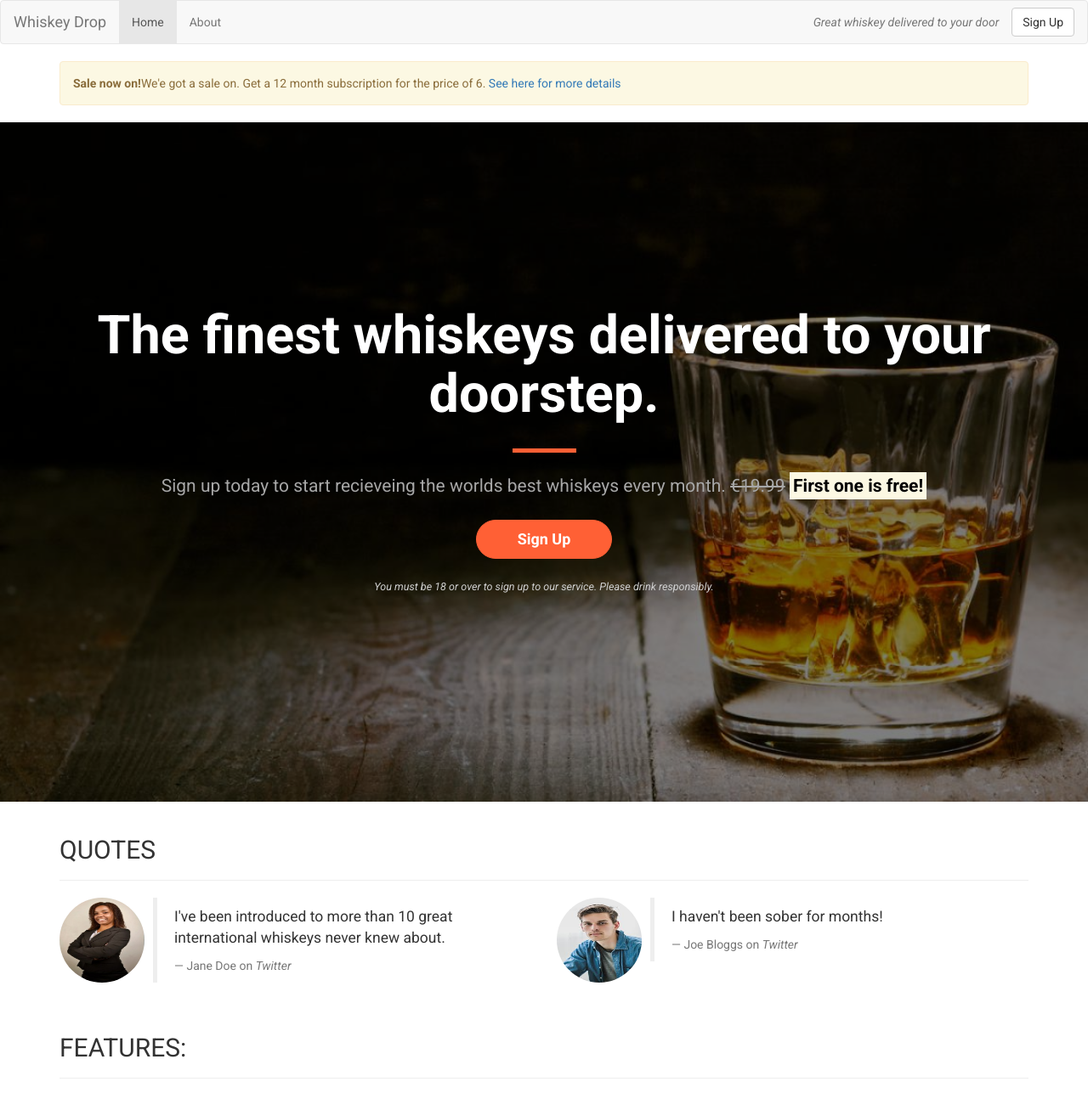
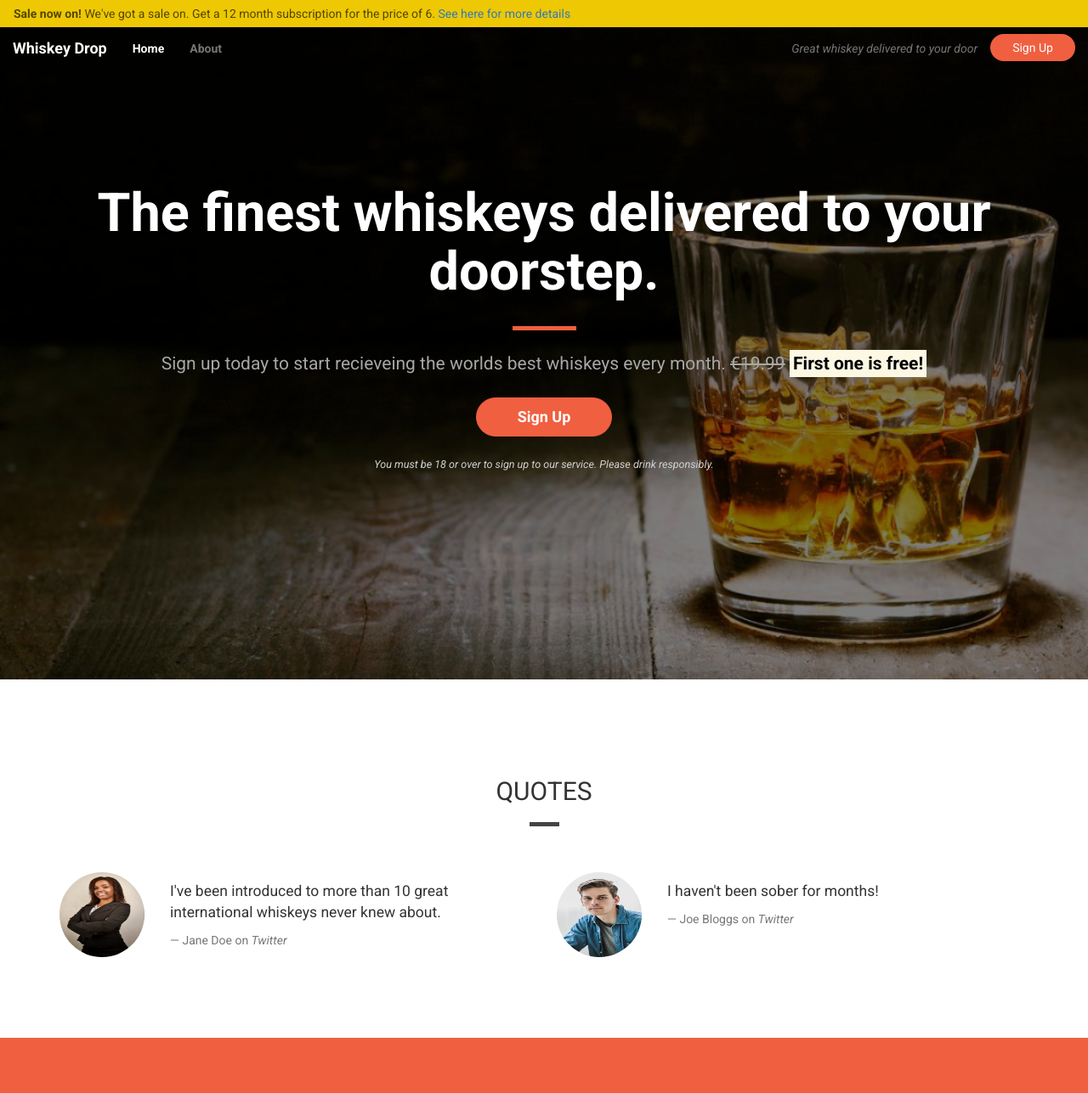
Before and after one commit to IanDoyle01/whiskey-drops-demo-site, a plain HTML site: page index.html in a window 1280 px wide. Shown: the top 1287 px of the page at 85% size. Drawn offline with nearby package versions, Linux system fonts and the light colour scheme.

Commit message:
Added custom CSS styling

```diff
--- a/css/style.css
+++ b/css/style.css
@@ -3,6 +3,15 @@ body {
 }
 
 /* -- Containers -- */
+
+.container-wrapper {
+
+}
+
+.container-wrapper--orange {
+    background-color: #f05f40;
+    color: white;
+}
 
 .alert-container {}
 
@@ -18,6 +27,7 @@ body {
     display: flex;
     align-items: center;
     position: relative;
+    justify-content: center;
 }
 
 .opaque-overlay {
@@ -29,10 +39,80 @@ body {
     background-color: rgba(0, 0, 0, 0.5)
 }
 
-.quotes-container {}
+.content-container {
+    padding-top: 75px;
+    padding-bottom: 75px;
+}
 
-.features-container {}
 
+/* -- Navbar -- */
+
+.navbar {
+    margin-bottom: 0;
+    position: absolute;
+    top: 0;
+    left: 0;
+    width: 100%;
+    z-index: 1;
+    background-color: transparent;
+    border: 0;
+}
+
+.navbar-default .navbar-collapse {
+    border-color: transparent;
+}
+
+.navbar-default .navbar-toggle {
+    border: 0;
+}
+
+.navbar-default .navbar-toggle:hover {
+    background-color: transparent;
+}
+
+.navbar-default .navbar-toggle .icon-bar {
+    background-color: white;
+}
+
+.navbar .navbar-brand {
+    font-weight: bold;
+    color: white;
+}
+
+.navbar .navbar-brand:hover{
+    color: white;
+}
+
+.navbar-default .navbar-nav a {
+    font-weight: bold;
+}
+
+.navbar-default .navbar-nav>.active>a,
+.navbar-default .navbar-nav>.active>a:focus,
+.navbar-default .navbar-nav>.active>a:hover {
+    color: white;
+    background: transparent;
+}
+
+.navbar-default .navbar-nav>li>a:focus,
+.navbar-default .navbar-nav>li>a:hover {
+    color: white;
+}
+
+.navbar-btn {
+    border: 0;
+    border-radius: 16px;
+    width: 100px;
+    background-color: #f05f40;
+    color: white;
+}
+
+.navbar-btn:hover {
+    background-color: #df4929;
+    border-color: #df4929;
+    color: white;
+
+}
 
 /* -- Jumbotron -- */
 
@@ -63,14 +143,19 @@ body {
     width: 75px;
     height: 5px;
     border: 0;
+    background-color: #444;
 }
 
 .block-divider--orange {
-    background-color: #ff6035;
+    background-color: #f05f40;
 }
 
 .block-divider--short {
-    width: 45px;
+    width: 35px;
+}
+
+.block-divider--white {
+    background-color: white;
 }
 
 /* -- Buttons -- */
@@ -83,8 +168,8 @@ body {
 
 .btn--red {
     color: white;
-    background-color: #ff6035;
-    border-color: #ff6035;
+    background-color: #f05f40;
+    border-color: #f05f40;
 }
 
 .btn--red:hover,
@@ -92,6 +177,68 @@ body {
 .btn--red:focus,
 .btn--red:active:focus {
     color: white;
-    background-color: #ff6038;
-    border-color: #ff6038;
+    background-color: #df4929;
+    border-color: #df4929;
 }
+
+/* -- Alert -- */
+
+.alert-container .col-xs-12 {
+    padding-left: 0;
+    padding-right: 0;
+}
+
+.site-wide-alert {
+    color: #544600;
+    background-color: #eec802;
+    border-color: #eec802;
+    padding: 5px 15px;
+    margin-bottom: 0;
+    border: 1px solid transparent;
+    border-radius: 0;
+}
+
+/* -- Page Headers -- */
+
+.page-header {
+    margin-bottom: 0;
+    border-bottom: 0;
+    text-align: center;
+}
+
+.page-header h2 {
+    margin-top: 0;
+}
+
+/* -- Quotes -- */
+
+blockquote.quote {
+    border-left: 0;
+}
+
+.quotes .page-header {
+    margin-bottom: 25px;
+}
+
+/* -- Features -- */
+
+.feature {
+    text-align: center;
+}
+
+.feature .glyphicon {
+    display: block;
+    margin-bottom: 20px;
+    font-size: 45px;
+    line-height: 45px;
+}
+
+.feature .btn {
+    background-color: white;
+    border-color: white;
+    border-radius: 15px;
+    min-width: 100px;
+    font-weight: bold;
+    color: #f05f40;
+    margin-top: 10px;
+}
--- a/index.html
+++ b/index.html
@@ -13,14 +13,31 @@
 <body>
     <!--Nav-->
     <nav class="navbar navbar-default">
+        <div class="container-fluid alert-container hidden-xs">
+            <div class="row">
+                <div class="col-xs-12">
+                    <div class="site-wide-alert alert alert-warning">
+                        <strong>Sale now on! </strong>We've got a sale on. Get a 12 month subscription for the price of 6. <a href="/">See here for more details</a>
+                    </div>
+                </div>
+            </div>
+        </div>
+
         <div class="container-fluid">
             <!--Logo-->
             <div class="navbar-header">
                 <a href="/" class="navbar-brand">
                     Whiskey Drop
                 </a>
+                <button type="button" class="navbar-toggle collapsed" data-toggle="collapse" data-target="#navbar">
+                    <span class="sr-only">Toggle Navigation</span>
+                    <span class="icon-bar"></span>
+                    <span class="icon-bar"></span>
+                    <span class="icon-bar"></span>
+                </button>
             </div>
 
+            <div class="navbar-collapse collapse" id="navbar">
                 <!--navbar-->
                 <ul class="nav navbar-nav">
                     <li class="active"><a href="/">Home</a></li>
@@ -34,19 +51,10 @@
                     <p class=navbar-text><i>Great whiskey delivered to your door</i></p>
                 </div>
             </div>
+        </div>
     </nav>
     <!-- /.nav-->
 
-    <div class="container alert-container">
-        <!--Alert-->
-        <div class="row hidden-xs">
-            <div class="col-xs-12">
-                <div class="alert alert-warning">
-                    <strong>Sale now on!</strong>We'e got a sale on. Get a 12 month subscription for the price of 6. <a href="/">See here for more details</a>
-                </div>
-            </div>
-        </div>
-    </div>
     <div class="container-fluid callout-container">
         <div class="opaque-overlay">&nbsp;</div>
         <!--Callout-->
@@ -63,13 +71,15 @@
         </div>
         <!-- /.callout-->
     </div>
-    <div class="container quotes-container">
+    <div class="container-wrapper">
+        <div class="container quotes-container content-container">
             <!--Quotes-->
             <section class="quotes">
                 <div class="row">
                     <div class="col-xs-12">
                         <div class="page-header">
                             <h2 class="text-uppercase">Quotes</h2>
+                            <hr class="block-divider block-divider--short">
                         </div>
                     </div>
                 </div>
@@ -105,14 +115,17 @@
             </section>
             <!-- /.quotes-->
         </div>
+    </div>
 
-    <div class="container features-container">
+    <div class="container-wrapper container-wrapper--orange">
+        <div class="container features-container content-container">
             <!--Features-->
             <section class="features">
                 <div class="row">
                     <div class="col-xs-12">
                         <div class="page-header">
                             <h2 class="text-uppercase">Features:</h2>
+                            <hr class="block-divider block-divider--short block-divider--white">
                         </div>
                     </div>
                 </div>
@@ -136,14 +149,15 @@
                     <div class="col-xs-12 hidden-md col-lg-4">
                         <div class="feature">
                             <h3><span class="glyphicon glyphicon-remove-sign hidden-xs"></span>Feature 3</h3>
-                        <p>Lorem ipsum dolor sit amet, consectetur adipisicing elit. Quia iusto eos explicabo eveniet. Vel hic, qui provident laboriosam commodi asperiores et cupiditate, deleniti, ipsam dolore inventore? Temporibus omnis, quas quisquam deserunt
-                            impedit culpa officia repellat tempore in dolores iusto obcaecati ex accusantium veniam, tempora aliquam labore voluptate quos similique adipisci.</p>
+                            <p>Lorem ipsum dolor sit amet, consectetur adipisicing elit. Quia iusto eos explicabo eveniet. Vel hic, qui provident laboriosam commodi asperiores et cupiditate, deleniti, ipsam dolore inventore? Temporibus omnis, quas quisquam
+                                deserunt impedit culpa officia repellat tempore in dolores iusto obcaecati ex accusantium veniam, tempora aliquam labore voluptate quos similique adipisci.</p>
                             <p><button class="btn btn-small btn-default">Read More</button></p>
                         </div>
                     </div>
                 </div>
             </section>
             <!-- /.features-->
+        </div>
     </div>
 
     <!-- comment out for col exercise
```
Lines whose indentation alone changed are shown as unchanged.
